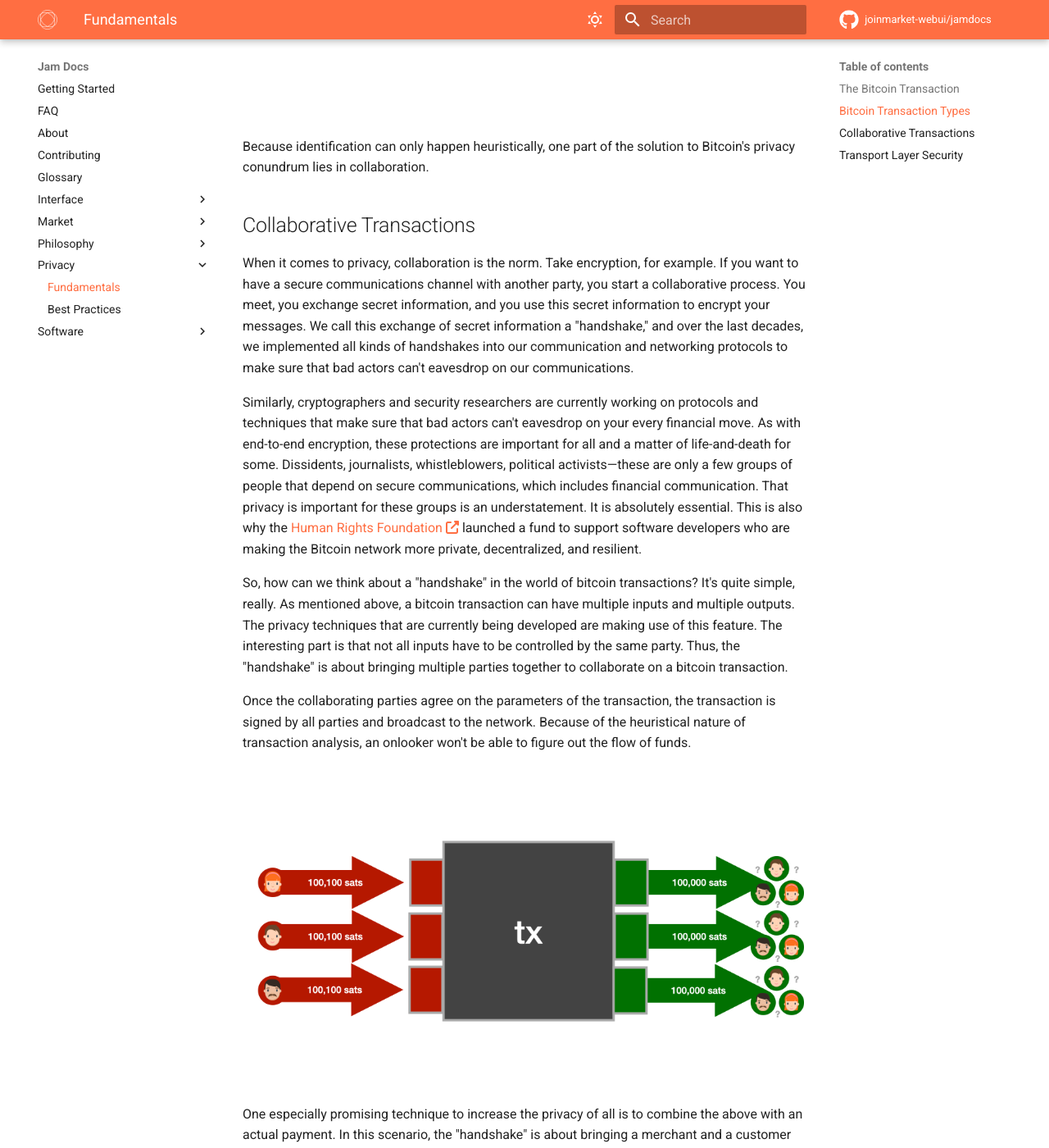
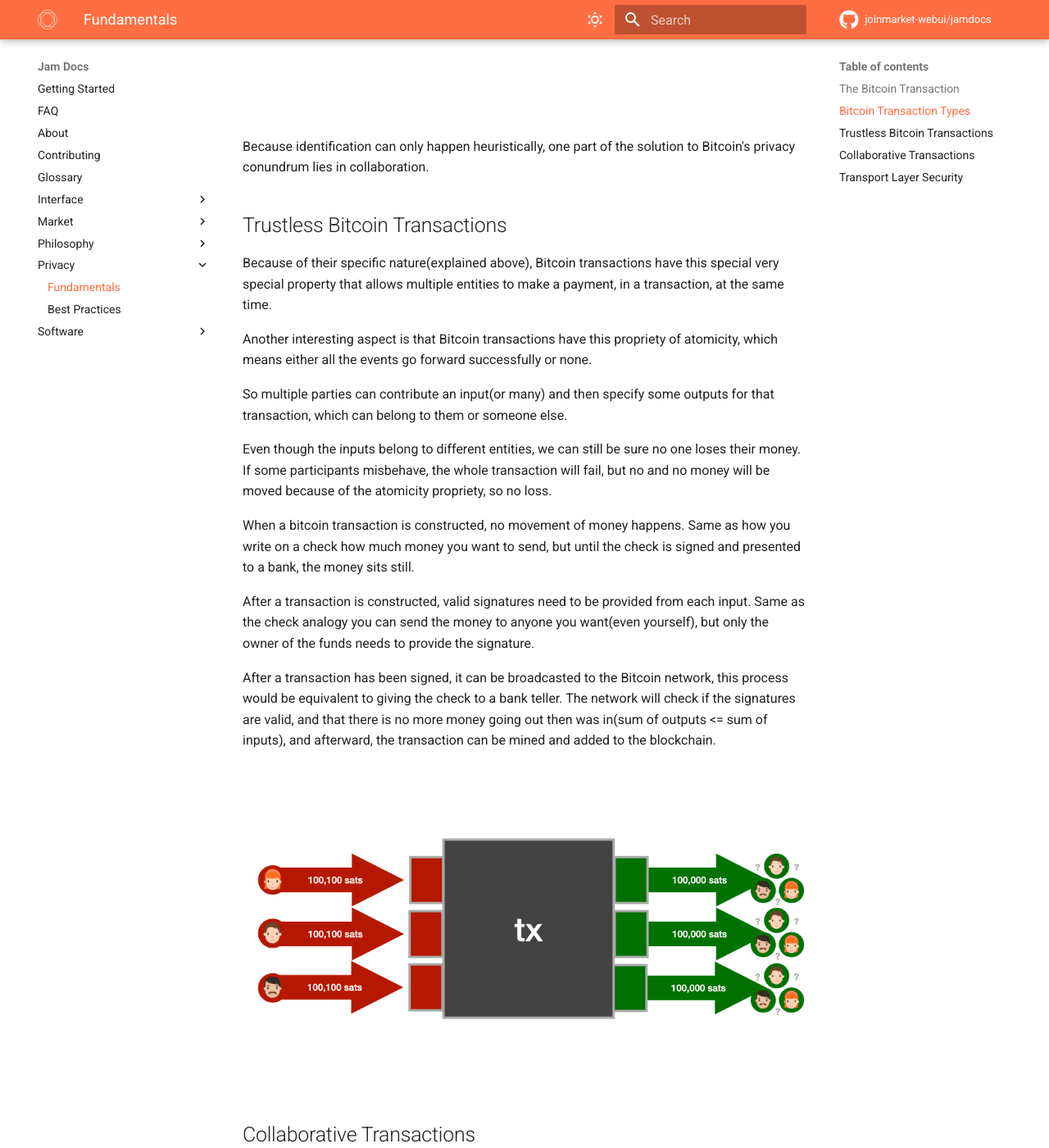
Before and after one commit to joinmarket-webui/jamdocs, an MkDocs documentation site: the page built from docs/privacy/01-fundamentals.md, in a window 1280 px wide and 1400 px high, scrolled down 3890 px. Shown: the whole window at 82% size. Built offline with MkDocs 1.6.1 and Material for MkDocs 9.7.7, drawn with Linux system fonts in a browser that asks for light colours; nearby versions of some CDN libraries; comment, search, counter and statistics services are not loaded.

Commit message:
Added Trustless Bitcoin Transactions section
Explains how CJs are trustless because of atomicity.

```diff
--- a/docs/privacy/01-fundamentals.md
+++ b/docs/privacy/01-fundamentals.md
@@ -107,6 +107,28 @@ virtually impossible.
 Because identification can only happen heuristically, one part of the solution
 to Bitcoin's privacy conundrum lies in collaboration.
 
+## Trustless Bitcoin Transactions
+
+Because of their specific nature(explained above), Bitcoin transactions have this special very special property that allows multiple entities to make a payment, in a transaction, at the same time.
+
+Another interesting aspect is that Bitcoin transactions have this propriety of atomicity, which means either all the events go forward successfully or none.
+
+So multiple parties can contribute an input(or many) and then specify some outputs for that transaction, which can belong to them or someone else.
+
+Even though the inputs belong to different entities, we can still be sure no one loses their money.
+If some participants misbehave, the whole transaction will fail, but no and no money will be moved because of the atomicity propriety, so no loss.
+
+When a  bitcoin transaction is constructed, no movement of money happens.
+Same as how you write on a check how much money you want to send, but until the check is signed and presented to a bank, the money sits still.
+
+After a transaction is constructed, valid signatures need to be provided from each input.
+Same as the check analogy you can send the money to anyone you want(even yourself), but only the owner of the funds needs to provide the signature.
+
+After a transaction has been signed, it can be broadcasted to the Bitcoin network, this process would be equivalent to giving the check to a bank teller.
+The network will check if the signatures are valid, and that there is no more money going out then was in(sum of outputs <= sum of inputs), and afterward, the transaction can be mined and added to the blockchain.
+
+![](../assets/collaborative-tx.png)
+
 ## Collaborative Transactions
 
 When it comes to privacy, collaboration is the norm. Take encryption, for
@@ -138,12 +160,12 @@ all inputs have to be controlled by the same party. Thus, the "handshake" is
 about bringing multiple parties together to collaborate on a bitcoin
 transaction.
 
+
 Once the collaborating parties agree on the parameters of the transaction, the
 transaction is signed by all parties and broadcast to the network. Because of
 the heuristical nature of transaction analysis, an onlooker won't be able to
 figure out the flow of funds.
 
-![](../assets/collaborative-tx.png)
 
 One especially promising technique to increase the privacy of all is to combine
 the above with an actual payment. In this scenario, the "handshake" is about
```
